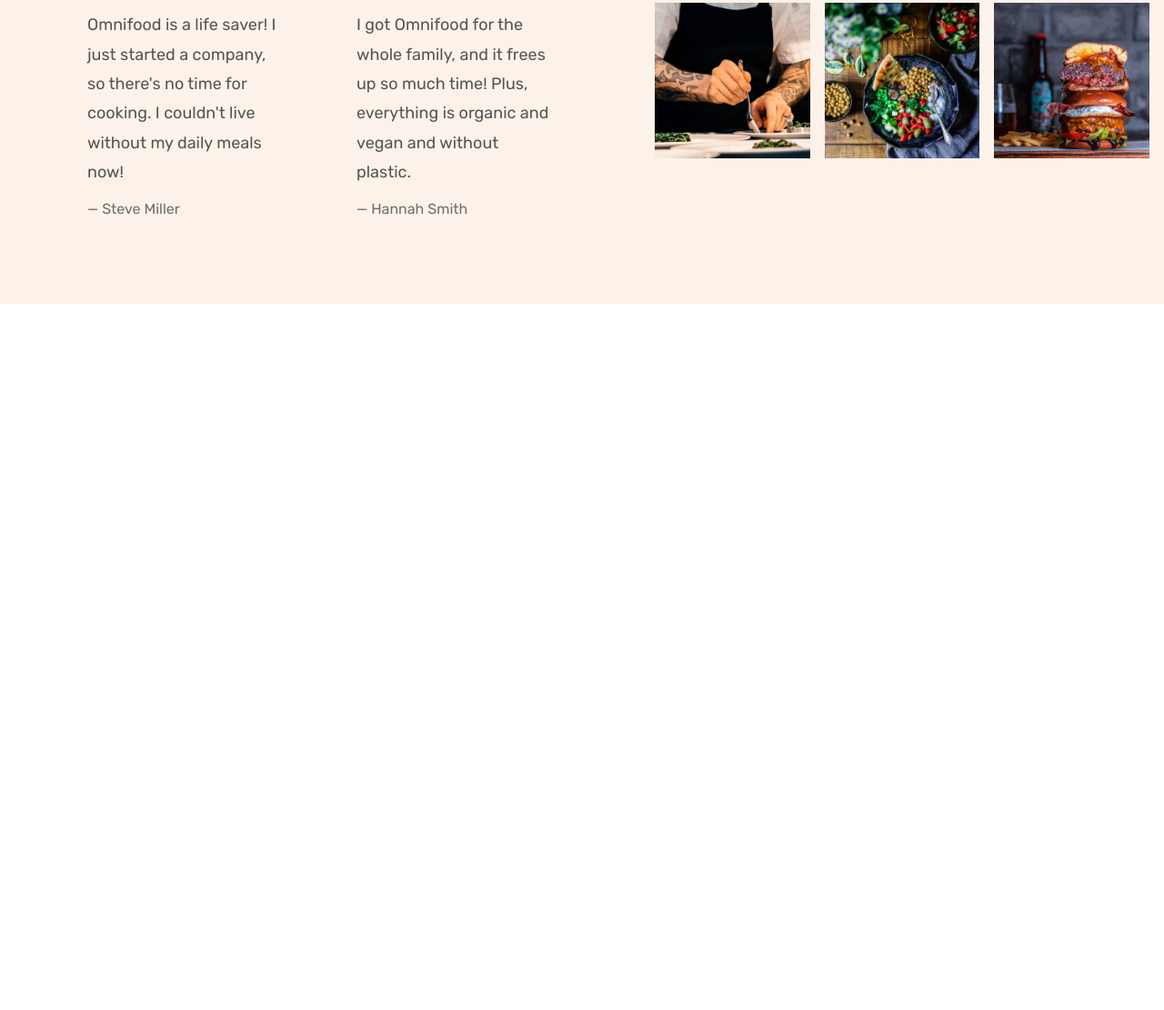
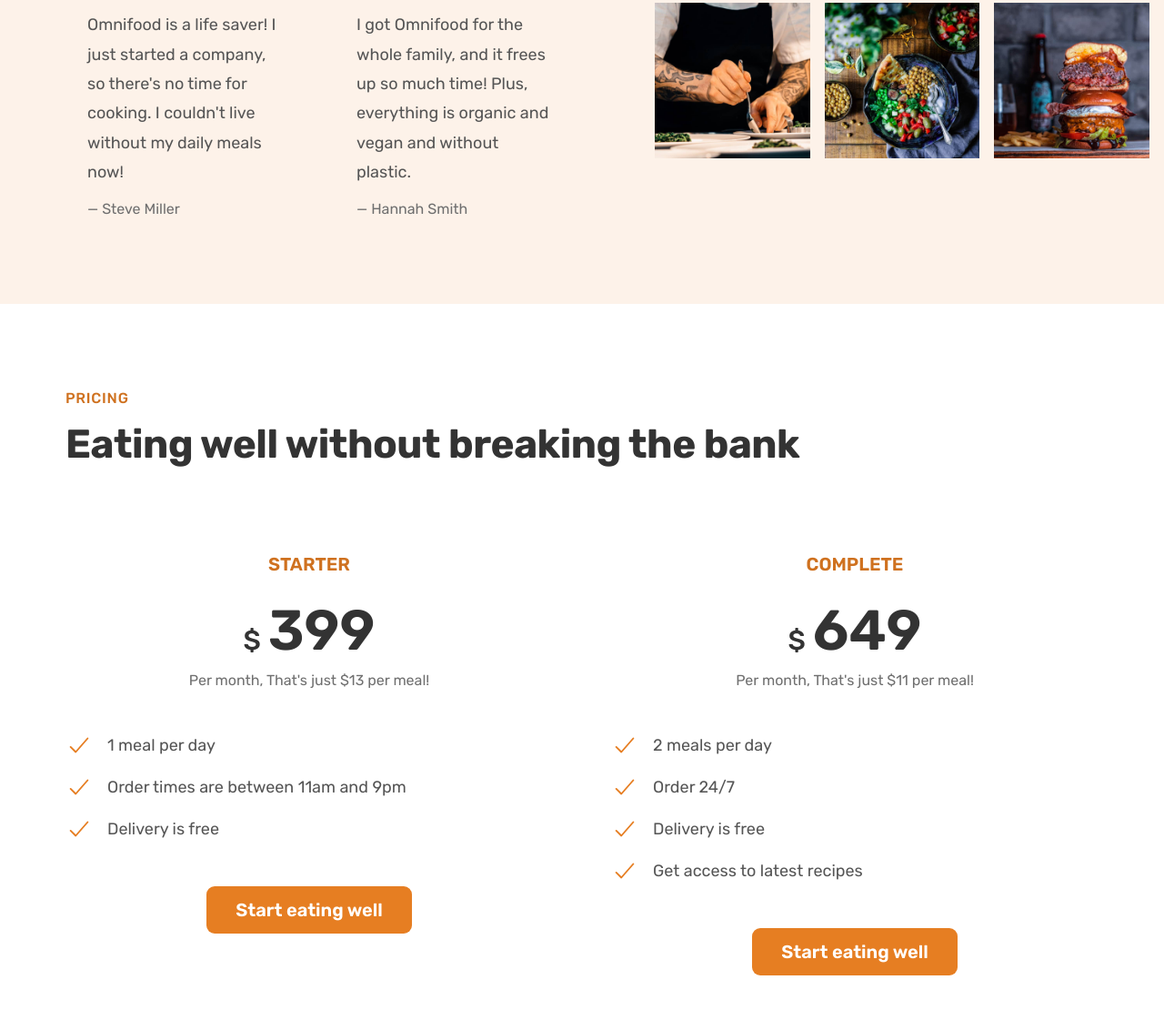
Before and after one commit to chez199030/Omnifood-Project, a plain HTML site: page index.html in a window 1280 px wide. Shown: the part 4277-5387 px from the top of the page at 91% size. Before the commit the page ends 4611 px from the top, so only its background shows below. Drawn offline with nearby package versions, Linux system fonts and the light colour scheme; files whose address does not match are found by name.

Commit message:
Building the Pricing Section - Part 1

```diff
--- a/css/general.css
+++ b/css/general.css
@@ -186,6 +186,26 @@
   border-bottom: 1px solid transparent;
 }
 
+.list {
+  list-style: none;
+  display: flex;
+  flex-direction: column;
+  gap: 1.6rem;
+}
+
+.list-item {
+  font-size: 1.8rem;
+  display: flex;
+  align-items: center;
+  gap: 1.6rem;
+}
+
+.list-icon {
+  width: 3rem;
+  height: 3rem;
+  color: #e67e22;
+}
+
 /* HELPER/SETTING CLASSES */
 
 .margin--right-sm {
--- a/css/style.css
+++ b/css/style.css
@@ -286,26 +286,6 @@
   width: 100%;
 }
 
-.list {
-  list-style: none;
-  display: flex;
-  flex-direction: column;
-  gap: 1.6rem;
-}
-
-.list-item {
-  font-size: 1.8rem;
-  display: flex;
-  align-items: center;
-  gap: 1.6rem;
-}
-
-.list-icon {
-  width: 3rem;
-  height: 3rem;
-  color: #e67e22;
-}
-
 .all-recipes {
   text-align: center;
   font-size: 1.8rem;
@@ -370,3 +350,46 @@
 .gallery-item img:hover {
   transform: scale(1.1);
 }
+
+/* **************************** */
+/* PRICING SECTION */
+/* **************************** */
+
+.section-pricing {
+  padding: 9.6rem 0;
+}
+
+.plan-header {
+  text-align: center;
+  margin-bottom: 4.8rem;
+}
+
+.plan-name {
+  color: #cf711f;
+  font-size: 2rem;
+  font-weight: 600;
+  text-transform: uppercase;
+  letter-spacing: 0.075;
+  margin-bottom: 3.2rem;
+}
+.plan-price {
+  font-size: 6.2rem;
+  font-weight: 600;
+  color: #333;
+  margin-bottom: 1.6rem;
+}
+.plan-price span {
+  font-size: 3rem;
+  font-weight: 500;
+  color: #333;
+  margin-right: 0.8rem;
+}
+.plan-text {
+  font-size: 1.6rem;
+  line-height: 1.6rem;
+  color: #6f6f6f;
+}
+.plan-sign-up {
+  text-align: center;
+  margin-top: 4.8rem;
+}
--- a/index.html
+++ b/index.html
@@ -408,6 +408,69 @@
           </figure>
         </div>
       </section>
+      <section class="section-pricing">
+        <div class="container">
+          <span class="subheading">Pricing</span>
+          <h2 class="heading-secondary">
+            Eating well without breaking the bank
+          </h2>
+        </div>
+
+        <div class="container grid grid--2-cols">
+          <div class="pricing-plan">
+            <header class="plan-header">
+            <p class="plan-name">Starter</p>
+            <p class="plan-price"><span>$</span>399</p>
+            <p class="plan-text">Per month, That's just $13 per meal!</p>
+          </header>
+            <ul class="list">
+              <li class="list-item">
+                <ion-icon class="list-icon" name="checkmark-outline"></ion-icon>
+                <span>1 meal per day</span>
+              </li>
+              <li class="list-item">
+                <ion-icon class="list-icon" name="checkmark-outline"></ion-icon>
+                <span>Order times are between 11am and 9pm</span>
+              </li>
+              <li class="list-item">
+                <ion-icon class="list-icon" name="checkmark-outline"></ion-icon>
+                <span>Delivery is free</span>
+              </li>
+            </ul>
+            <div class="plan-sign-up">
+              <a href="#" class="btn btn--full">Start eating well</a>
+          </div>
+          </div>
+          <div class="pricing-plan">
+            <header class="plan-header">
+            <p class="plan-name">Complete</p>
+            <p class="plan-price"><span>$</span>649</p>
+            <p class="plan-text">Per month, That's just $11 per meal!</p>
+          </header>
+            <ul class="list">
+              <li class="list-item">
+                <ion-icon class="list-icon" name="checkmark-outline"></ion-icon>
+                <span>2 meals per day</span>
+              </li>
+              <li class="list-item">
+                <ion-icon class="list-icon" name="checkmark-outline"></ion-icon>
+                <span>Order 24/7</span>
+              </li>
+              <li class="list-item">
+                <ion-icon class="list-icon" name="checkmark-outline"></ion-icon>
+                <span>Delivery is free</span>
+              </li>
+              <li class="list-item">
+                <ion-icon class="list-icon" name="checkmark-outline"></ion-icon>
+                <span>Get access to latest recipes</span>
+              </li>
+            </ul>
+            <div class="plan-sign-up">
+              <a href="#" class="btn btn--full">Start eating well</a>
+          </div>
+        </div>
+
+      </section>
     </main>
   </body>
 </html>
```
